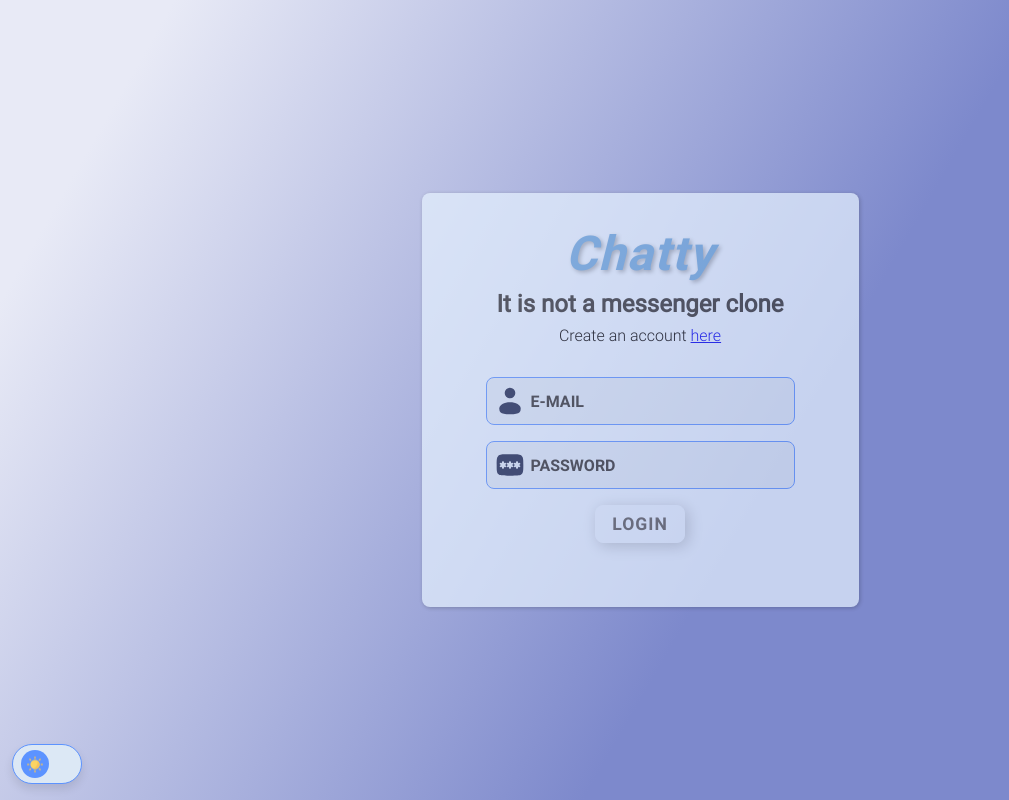
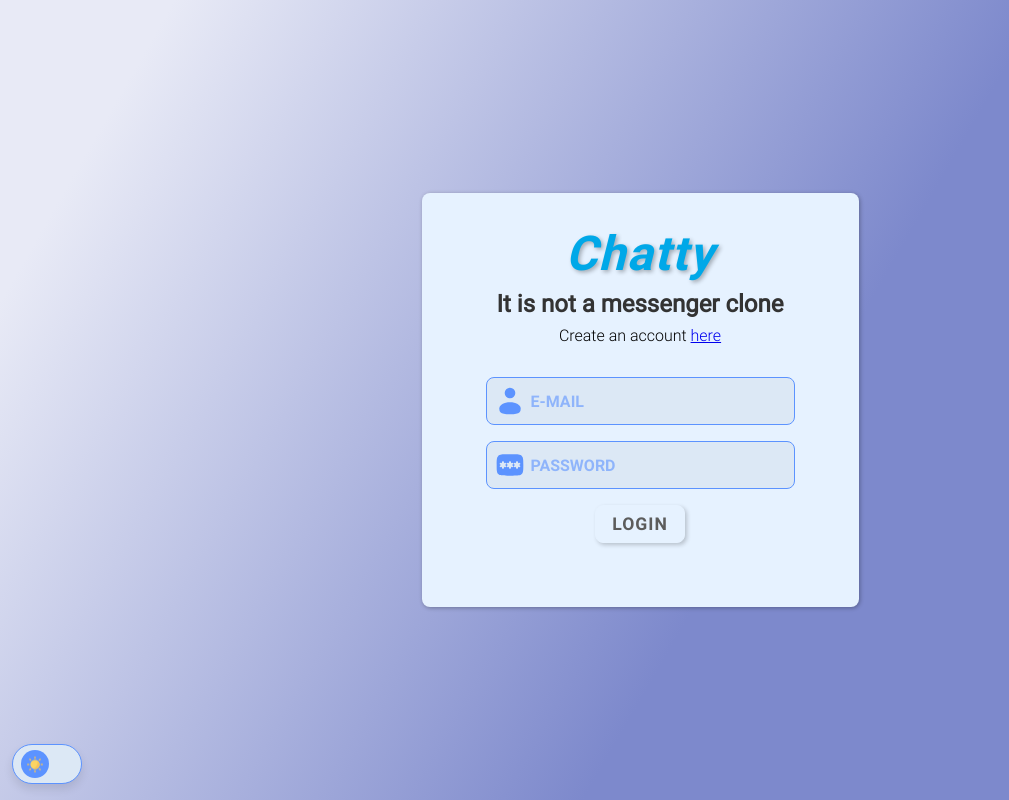
Before and after one commit to rozwijacze/chatty-web, a React (Vite) app: page /login in a window 1280 px wide. Shown: the whole page, without its empty margins (0-1009 px from the left). Built offline with nearby package versions, Linux system fonts and the light colour scheme.

Commit message:
fixing styles

```diff
--- a/src/components/SideNav/SideNav.scss
+++ b/src/components/SideNav/SideNav.scss
@@ -19,7 +19,7 @@
 
     &__item {
         svg {
-            box-shadow: 3px 3px 15px rgba(0, 0, 0, 0.2);
+            box-shadow: 2px 2px 4px rgba(0, 0, 0, 0.2);
             width: 48px;
             height: 48px;
             background-color: var(--bg-200);
--- a/src/layouts/FormLayout/FormLayout.scss
+++ b/src/layouts/FormLayout/FormLayout.scss
@@ -12,7 +12,6 @@
         padding: 2rem;
         border-radius: 8px;
         background-color: var(--bg-100);
-        opacity: 0.7;
         transition: all 0.2s ease-out;
         box-shadow: 1px 1px 4px rgba(0, 0, 0, 0.3);
     }
--- a/src/pages/Login/Login.scss
+++ b/src/pages/Login/Login.scss
@@ -6,6 +6,7 @@
             position: absolute;
             left: 8px;
             top: 8px;
+            fill: var(--primary-200);
         }
     }
 
@@ -16,7 +17,8 @@
             font-size: 1rem;
             font-family: Roboto-Bold;
             text-transform: uppercase;
-            color: var(--text-100);
+            color: var(--primary-200);
+            opacity: 0.6;
         }
     }
 }
--- a/src/styles/general.scss
+++ b/src/styles/general.scss
@@ -28,7 +28,7 @@ $dark: meta.module-variables('dark');
     font-size: 1.1rem;
     font-family: Roboto-Bold;
     letter-spacing: 1px;
-    box-shadow: 3px 3px 15px rgba(0, 0, 0, 0.2);
+    box-shadow: 2px 2px 4px rgba(0, 0, 0, 0.2);
     border: 1px solid var(--bg-100);
     border-radius: 8px;
     padding: 0.5rem 1rem;
@@ -50,11 +50,3 @@ $dark: meta.module-variables('dark');
         border-radius: 4px;
     }
 }
-
-input {
-    background-color: var(--bg-300);
-
-    &:hover {
-        opacity: 0.6;
-    }
-}
--- a/src/styles/main.scss
+++ b/src/styles/main.scss
@@ -44,14 +44,8 @@ a:link {
     text-decoration: none;
 }
 
-h1,
-h2,
-h3,
-h4,
-h5,
-h6 {
+h1 {
     font-family: Roboto-Bold;
-    color: var(--text-100);
 }
 
 input {
@@ -60,15 +54,21 @@ input {
     border-radius: 8px;
     border: 1px solid var(--primary-200);
     background: var(--bg-200);
+    color: var(--text-100);
 
     &:-webkit-autofill {
         font-size: 1.2rem;
+    }
+
+    &::placeholder {
+        color: var(--text-200);
     }
 }
 
 @for $i from 1 through 6 {
     h#{$i} {
         margin: 0;
+        color: var(--text-100);
     }
 }
 
--- a/src/styles/themes/_light.scss
+++ b/src/styles/themes/_light.scss
@@ -4,7 +4,7 @@ $background-gradient: linear-gradient(120deg, rgba(232, 234, 246, 1) 10%, rgba(1
 $primary-100: #0066cc;
 $primary-200: #5c93ff;
 $primary-300: #ccf6ff;
-$accent-100: #6fa8dc;
+$accent-100: #00a8e8;
 $accent-200: #004e7b;
 $text-100: #333333;
 $text-200: #5c5c5c;
```
Also changed, not shown: src/assets/password.svg, src/assets/username.svg.
